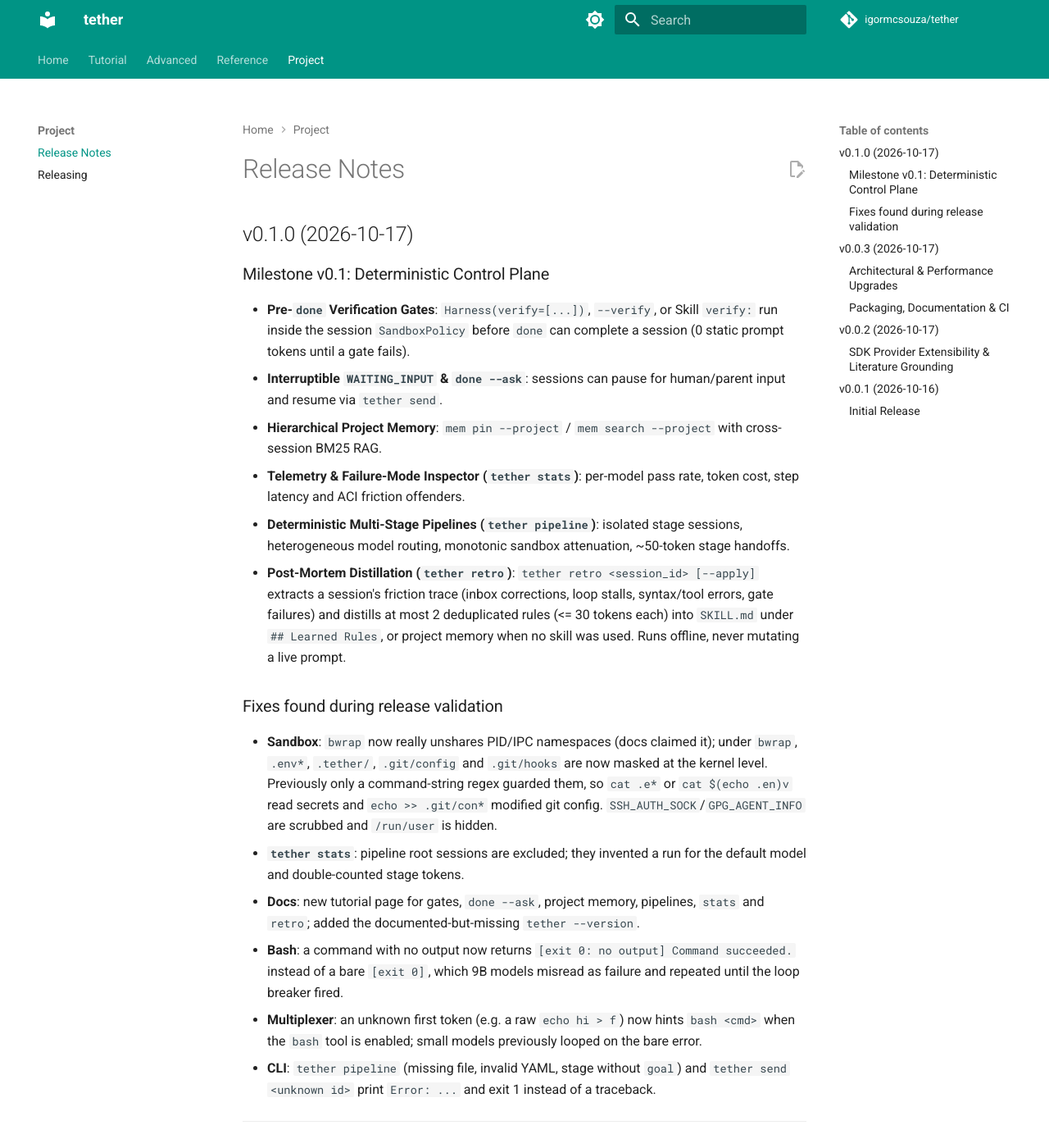
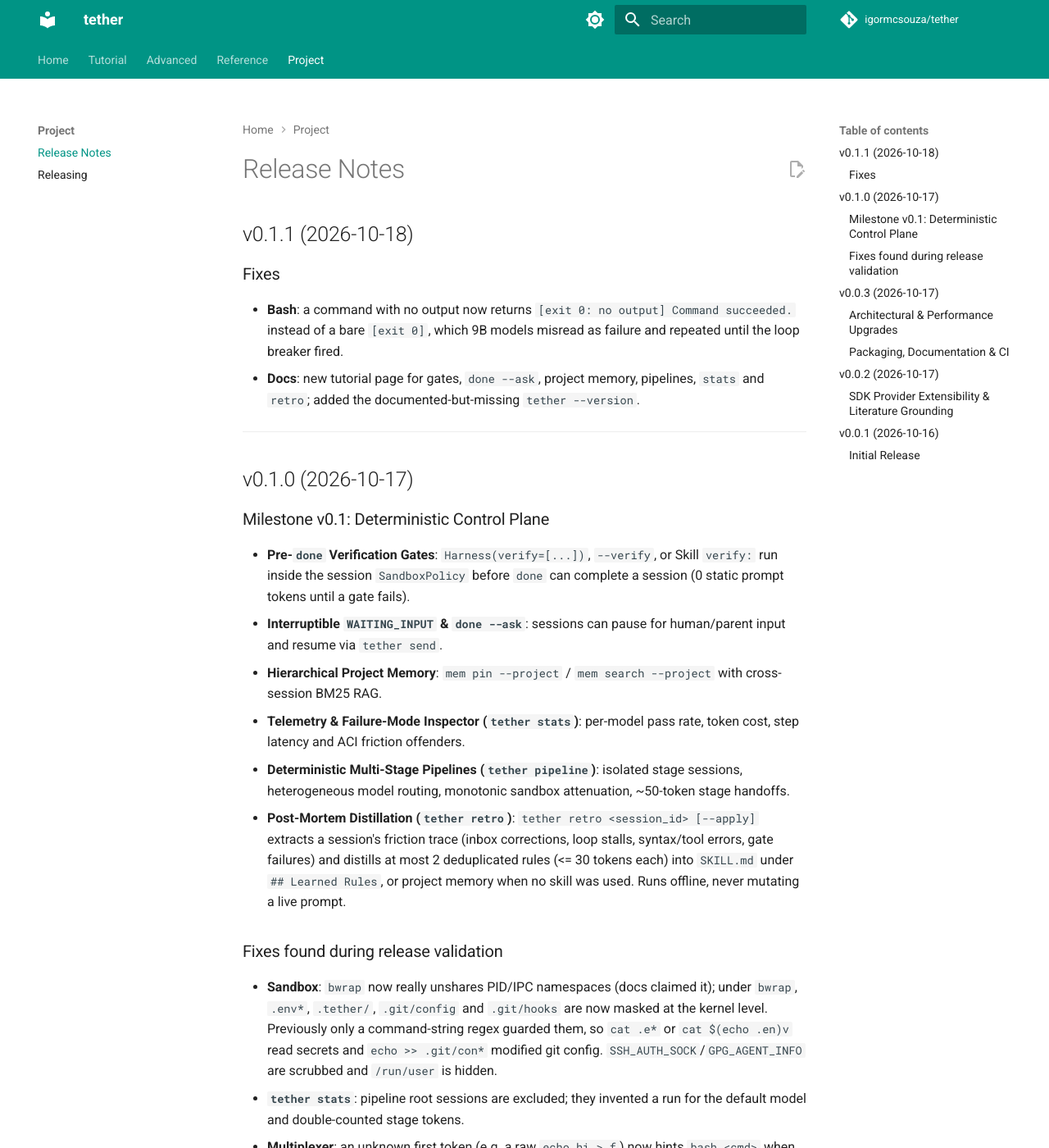
Before and after one commit to igormcsouza/tether, an MkDocs documentation site: the page built from docs/release-notes.md, in a window 1280 px wide and 1400 px high. Shown: the whole window at 82% size. Built offline with MkDocs 1.6.1 and Material for MkDocs 9.7.7, drawn with Linux system fonts in a browser that asks for light colours; comment, search, counter and statistics services are not loaded.

Commit message:
release: v0.1.1
Co-Authored-By: Claude Sonnet 5.5 <noreply@anthropic.com>

```diff
--- a/docs/release-notes.md
+++ b/docs/release-notes.md
@@ -1,4 +1,12 @@
 # Release Notes
+
+## v0.1.1 (2026-10-18)
+
+### Fixes
+- **Bash**: a command with no output now returns `[exit 0: no output] Command succeeded.` instead of a bare `[exit 0]`, which 9B models misread as failure and repeated until the loop breaker fired.
+- **Docs**: new tutorial page for gates, `done --ask`, project memory, pipelines, `stats` and `retro`; added the documented-but-missing `tether --version`.
+
+---
 
 ## v0.1.0 (2026-10-17)
 
--- a/tether/__init__.py
+++ b/tether/__init__.py
@@ -30,7 +30,7 @@ from tether.store import (
     ToolOffender,
 )
 
-__version__ = "0.1.0"
+__version__ = "0.1.1"
 
 __all__ = [
     "ActionCall",
```
Also changed, not shown: other parts of docs/release-notes.md (+0 -2 lines), 1 other file.
